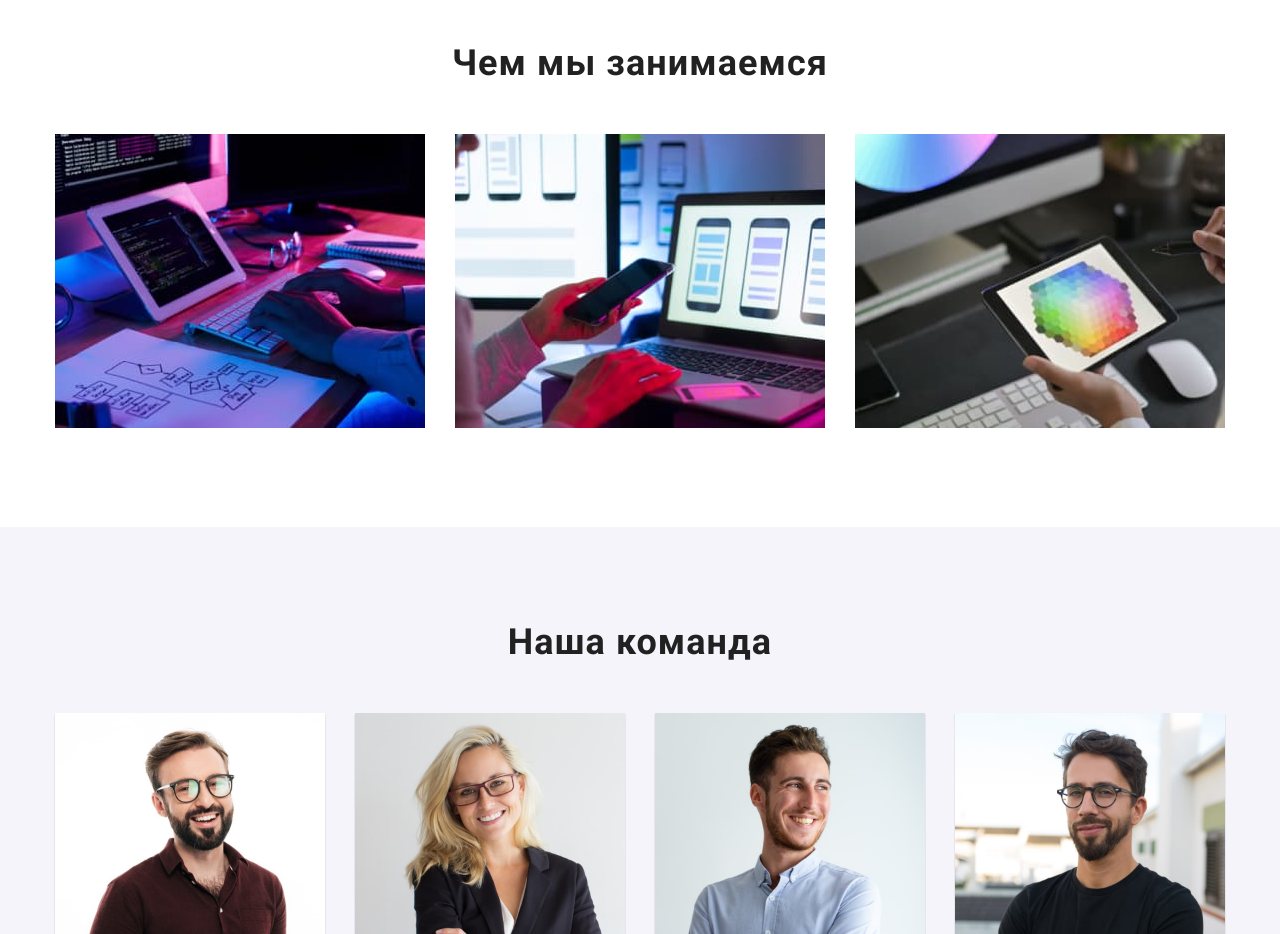
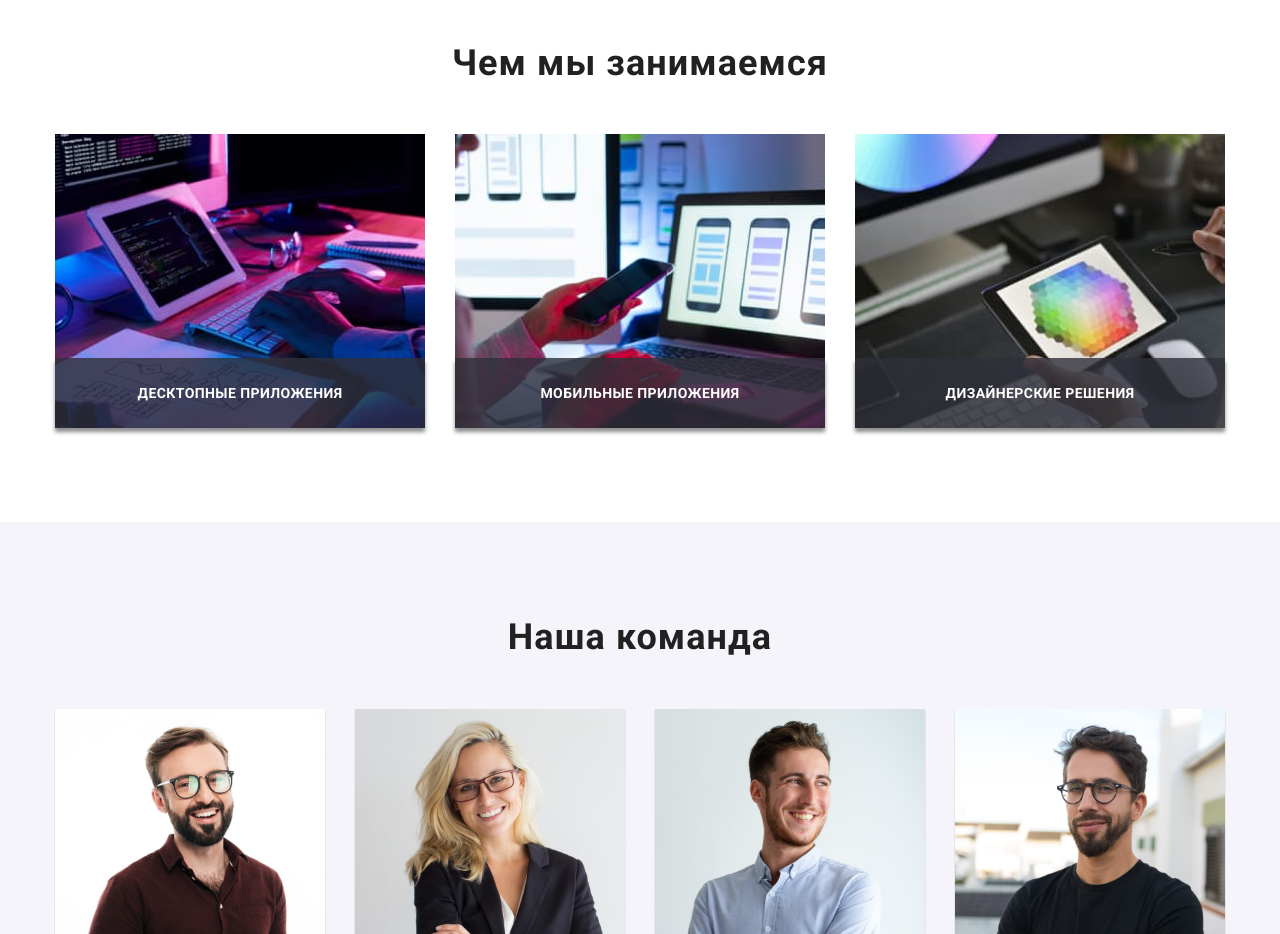
Before and after one commit to EllenBredis/goit-markup-hw-05, a plain HTML site: page index.html in a window 1280 px wide. Shown: the part 1080-2014 px from the top of the page. Drawn offline with nearby package versions, Linux system fonts and the light colour scheme.

Commit message:
добавление надписей на картинки в  секции "Чем мы занимаемся"

```diff
--- a/css/styles.css
+++ b/css/styles.css
@@ -311,6 +311,28 @@ ul {
   text-align: center;
   letter-spacing: 0.03em;
 }
+.about-item {
+  position: relative;
+}
+
+.about-dsc {
+  position: absolute;
+  bottom: 0;
+
+  width: 370px;
+  height: 70px;
+  padding: 27px 82px;
+  color: var(--main-color);
+  background-color: rgba(47, 48, 58, 0.8);
+  box-shadow: 0px 4px 4px rgba(0, 0, 0, 0.25), 0px 4px 4px rgba(0, 0, 0, 0.25);
+
+  font-weight: 700;
+  font-size: 14px;
+  line-height: 16px;
+  text-align: center;
+  letter-spacing: 0.03em;
+  text-transform: uppercase;
+}
 
 /* стили для команды */
 /* Стили для team-title такие же как и для about-titlе */
--- a/index.html
+++ b/index.html
@@ -135,30 +135,33 @@
           <ul class="about-list list">
             <li class="about-item">
               <img
-                class="about-img"
+                class="about-img img"
                 src="./images/images-main/img1.jpg"
                 alt="Руки на клавиатуре за планшетом"
                 width="370"
                 height="294"
               />
+              <p class="about-dsc">Десктопные приложения</p>
             </li>
             <li class="about-item">
               <img
-                class="about-img"
+                class="about-img img"
                 src="./images/images-main/img2.jpg"
                 alt="Человек за ноутбуком в руках телефон"
                 width="370"
                 height="294"
               />
+              <p class="about-dsc">Мобильные приложения</p>
             </li>
             <li class="about-item">
               <img
-                class="about-img"
+                class="about-img img"
                 src="./images/images-main/img3.jpg"
                 alt="Руки с планшетом"
                 width="370"
                 height="294"
               />
+              <p class="about-dsc">Дизайнерские решения</p>
             </li>
           </ul>
         </div>
```
Also changed, not shown: portfolio.html (+5 -0 lines).
